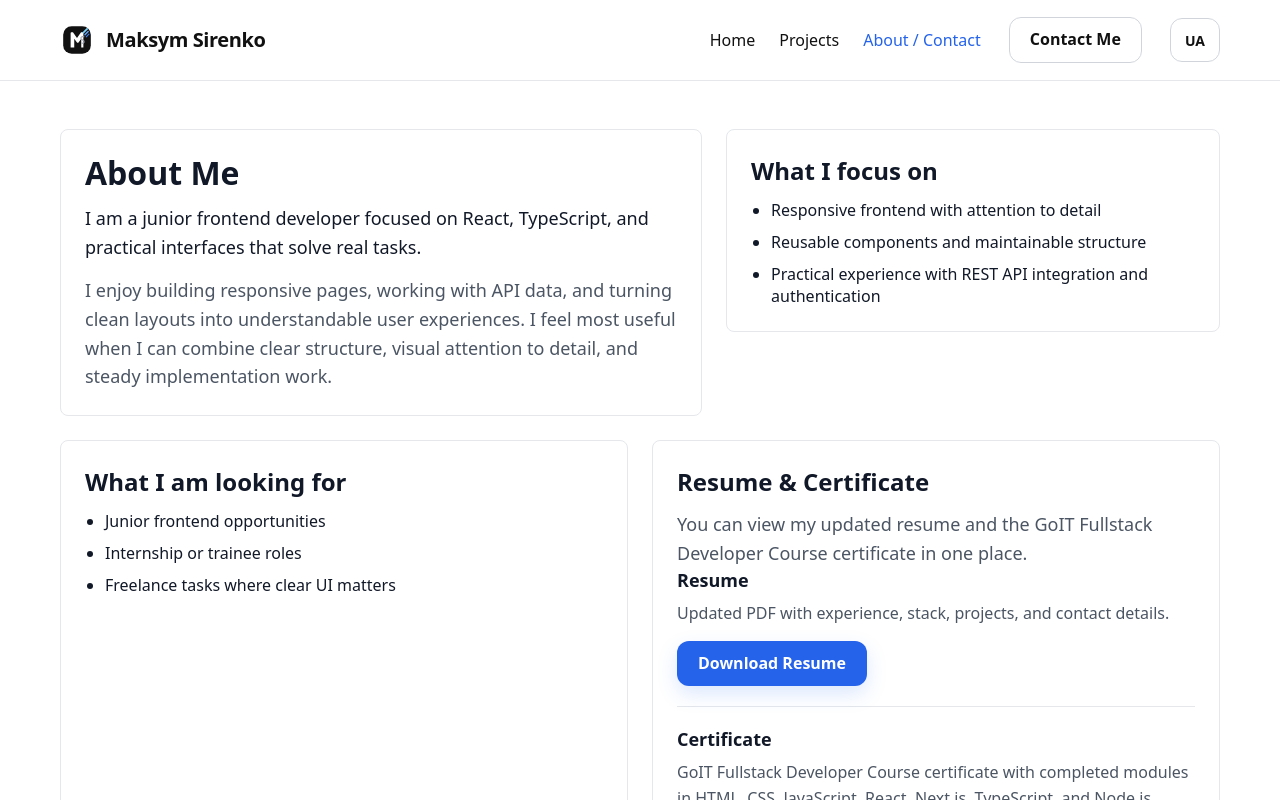
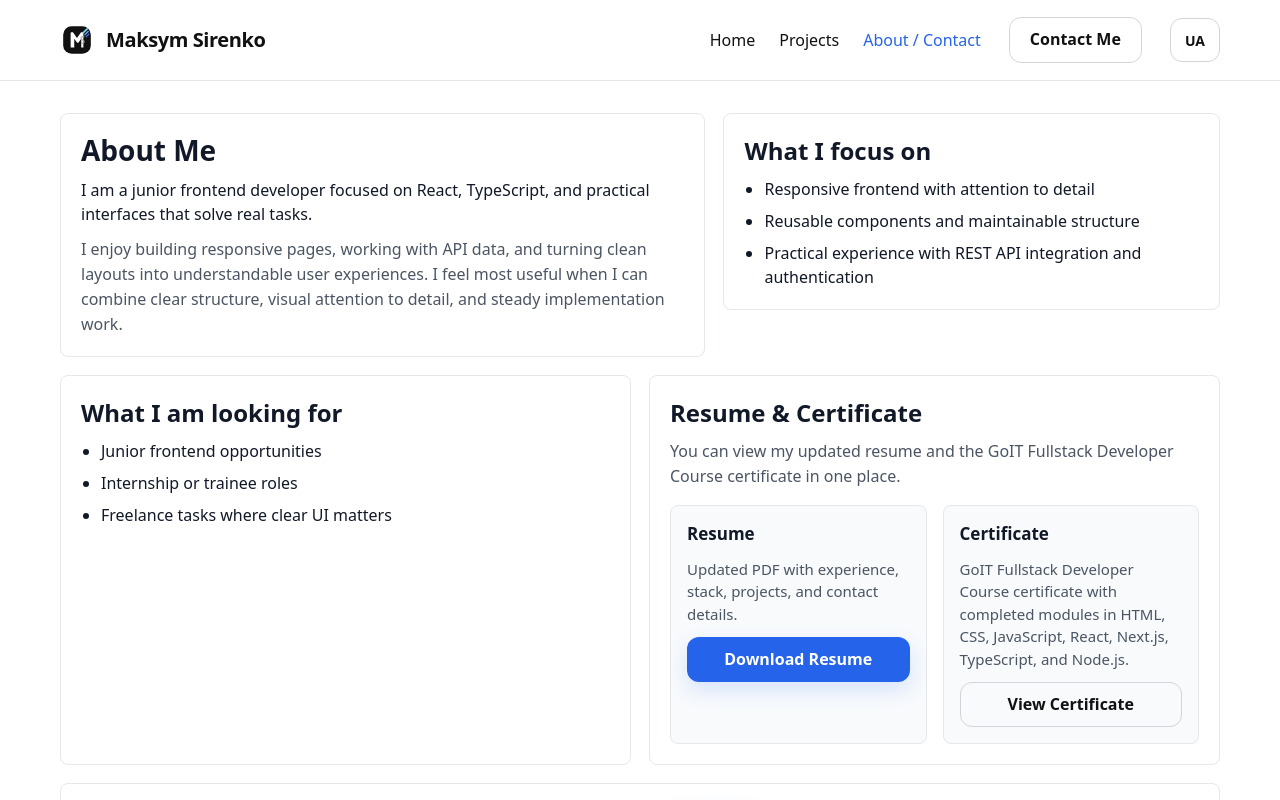
Before and after one commit to Maksym-Sirenko/personal-page, a React (Vite) app: page /about in a window 1280 px wide. Shown: the top 800 px of the page. Built offline with nearby package versions, Linux system fonts and the light colour scheme.

Commit message:
style: compact about page layout

```diff
--- a/src/pages/AboutPage/AboutPage.module.scss
+++ b/src/pages/AboutPage/AboutPage.module.scss
@@ -1,18 +1,18 @@
 .section {
-  padding: 40px 0 72px;
+  padding: 28px 0 48px;
 }
 
 .hero,
 .grid {
   display: grid;
-  gap: 24px;
-  margin-bottom: 24px;
+  gap: 18px;
+  margin-bottom: 18px;
 }
 
 .copy,
 .card,
 .contactCard {
-  padding: 24px;
+  padding: 20px;
   border: 1px solid #e5e7eb;
   border-radius: 8px;
   background-color: #ffffff;
@@ -20,12 +20,12 @@
 
 .title,
 .cardTitle {
-  margin: 0 0 12px;
+  margin: 0 0 10px;
   color: #111827;
 }
 
 .title {
-  font-size: 32px;
+  font-size: 28px;
   line-height: 1.2;
 }
 
@@ -34,64 +34,72 @@
 .cardText,
 .contactText {
   margin: 0;
-  font-size: 18px;
-  line-height: 1.6;
+  font-size: 16px;
+  line-height: 1.55;
   color: #4b5563;
 }
 
 .introLead {
-  margin-bottom: 14px;
+  margin-bottom: 10px;
   color: #111827;
 }
 
 .list {
   margin: 0;
   padding-left: 20px;
+  font-size: 16px;
+  line-height: 1.5;
   color: #111827;
 }
 
 .listItem + .listItem {
-  margin-top: 10px;
+  margin-top: 8px;
 }
 
 .contactCard {
   display: grid;
-  gap: 20px;
+  gap: 16px;
 }
 
-.documentBlock + .documentBlock {
-  margin-top: 20px;
-  padding-top: 20px;
-  border-top: 1px solid #e5e7eb;
+.documentGrid {
+  display: grid;
+  gap: 16px;
+  margin-top: 16px;
+}
+
+.documentBlock {
+  display: grid;
+  gap: 12px;
+  align-content: start;
+  padding: 16px;
+  border: 1px solid #e5e7eb;
+  border-radius: 8px;
+  background-color: #f8fafc;
 }
 
 .documentTitle {
-  margin: 0 0 8px;
-  font-size: 18px;
+  margin: 0;
+  font-size: 17px;
   line-height: 1.4;
   color: #111827;
 }
 
 .documentText {
-  margin: 0 0 14px;
-  font-size: 16px;
-  line-height: 1.6;
+  margin: 0;
+  font-size: 15px;
+  line-height: 1.5;
   color: #4b5563;
 }
 
 .actions {
   display: flex;
   flex-wrap: wrap;
-  gap: 12px;
-}
-
-.singleAction {
-  margin-top: 20px;
+  gap: 10px;
 }
 
 @media screen and (min-width: 768px) {
   .section {
-    padding: 48px 0 88px;
+    padding: 32px 0 56px;
   }
 
   .hero {
@@ -103,6 +111,10 @@
     grid-template-columns: repeat(2, minmax(0, 1fr));
   }
 
+  .documentGrid {
+    grid-template-columns: repeat(2, minmax(0, 1fr));
+  }
+
   .contactCard {
     grid-template-columns: minmax(0, 1.1fr) minmax(0, 1fr);
     align-items: center;
--- a/src/pages/AboutPage/AboutPage.tsx
+++ b/src/pages/AboutPage/AboutPage.tsx
@@ -55,6 +55,7 @@ function AboutPage() {
               <h2 className={styles.cardTitle}>{t.documentsTitle}</h2>
               <p className={styles.cardText}>{t.documentsText}</p>
 
+              <div className={styles.documentGrid}>
                 <div className={styles.documentBlock}>
                   <h3 className={styles.documentTitle}>{t.resumeLabel}</h3>
                   <p className={styles.documentText}>{t.resumeText}</p>
@@ -69,6 +70,7 @@ function AboutPage() {
                   <Button href={certificateHref} target="_blank" variant="secondary">
                     {t.viewCertificate}
                   </Button>
+                </div>
               </div>
             </div>
           </div>
```
Lines whose indentation alone changed are shown as unchanged.
